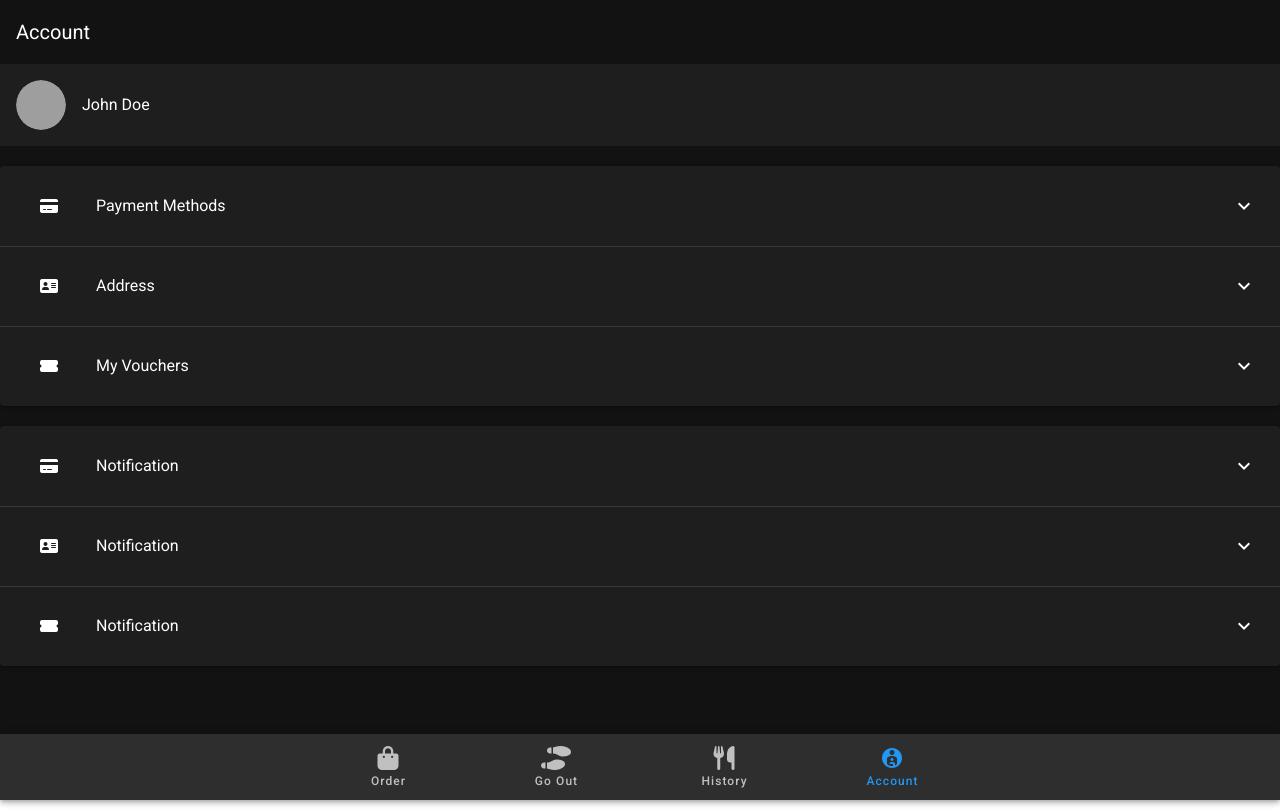
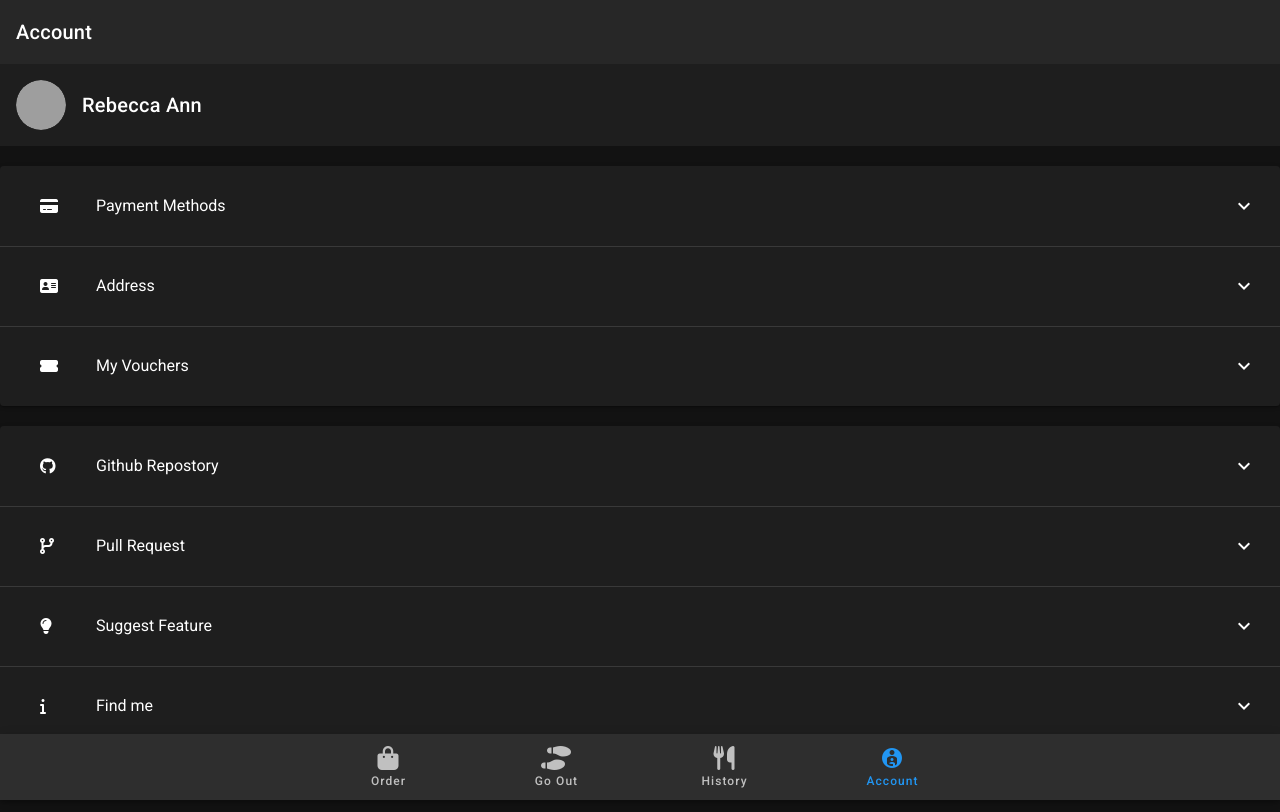
Before and after one commit to Shreyans13/Eats, a Vue app: page /#/account in a window 1280 px wide. Built offline with nearby package versions, Linux system fonts and the light colour scheme; grey boxes are pictures that could not be loaded.

Commit message:
Account view added

```diff
--- a/src/components/TopBar.vue
+++ b/src/components/TopBar.vue
@@ -5,7 +5,8 @@
 				<v-icon>fas fa-street-view</v-icon>
 			</v-btn>
 
-			<v-app-bar-title>Jamshedpur</v-app-bar-title>
+			<!-- <v-app-bar-title>Jamshedpur</v-app-bar-title> -->
+			<v-toolbar-title class="text-h6"> Jamshedpur </v-toolbar-title>
 
 			<template v-slot:extension>
 				<p>ABC`</p>
--- a/src/store/modules/user.js
+++ b/src/store/modules/user.js
@@ -24,6 +24,7 @@ export default {
 	},
 	actions: {
 		updateAddress({ commit }, payload) {
+			console.log(payload);
 			commit("setAddress", payload);
 		},
 	},
--- a/src/views/Account.vue
+++ b/src/views/Account.vue
@@ -1,25 +1,24 @@
 <template>
-	<!-- <v-container> -->
-	<!-- <v-row justify="space-around"> -->
 	<div>
-		<v-app-bar flat color="rgba(0, 0, 0, 0)">
-			<v-toolbar-title>
+		<v-app-bar flat app dark fixed>
+			<v-toolbar-title class="text-h6">
 				Account
 			</v-toolbar-title>
 		</v-app-bar>
 		<v-list>
 			<v-list-item>
 				<v-list-item-avatar size="50">
-					<v-img
-						src="https://cdn.pixabay.com/photo/2020/06/24/19/12/cabbage-5337431_1280.jpg"
-					></v-img>
+					<v-img :src="getUser.img"></v-img>
 				</v-list-item-avatar>
 
 				<v-list-item-content>
-					<v-list-item-title>John Doe</v-list-item-title>
+					<v-list-item-title class="text-h6">{{
+						getUser.name
+					}}</v-list-item-title>
 				</v-list-item-content>
 			</v-list-item>
 		</v-list>
+
 		<v-expansion-panels class="mt-5">
 			<v-expansion-panel v-for="(item, i) in expPanels" :key="i">
 				<v-expansion-panel-header>
@@ -39,24 +38,30 @@
 						rows="1"
 						filled
 						auto-grow
-						:value="getUser.address"
+						:value="address"
+						@click="btnToggle = true"
+						v-model="address"
 					></v-textarea>
-					<!-- <v-btn-toggle> -->
-					<v-btn tile color="success" @click="updateAddress">
+					<v-btn
+						v-if="btnToggle"
+						tile
+						color="success"
+						@click="addressUpdate"
+					>
 						<v-icon left>
 							mdi-pencil
 						</v-icon>
 						Save
 					</v-btn>
-					<!-- </v-btn-toggle> -->
 				</v-expansion-panel-content>
 				<v-expansion-panel-content v-else>
 					{{ item.content }}
 				</v-expansion-panel-content>
 			</v-expansion-panel>
 		</v-expansion-panels>
+
 		<v-expansion-panels class="mt-5">
-			<v-expansion-panel v-for="(item, i) in expPanels" :key="i">
+			<v-expansion-panel v-for="(item, i) in expPanels2" :key="i">
 				<v-expansion-panel-header>
 					<v-list-item>
 						<v-list-item-icon>
@@ -64,35 +69,24 @@
 						</v-list-item-icon>
 						<v-list-item-content>
 							<v-list-item-title>
-								Notification
+								{{ item.header }}
 							</v-list-item-title>
 						</v-list-item-content>
 					</v-list-item>
 				</v-expansion-panel-header>
-				<v-expansion-panel-content v-if="i == 1">
-					<v-textarea
-						rows="1"
-						filled
-						auto-grow
-						:value="getUser.address"
-					></v-textarea>
-					<!-- <v-btn-toggle> -->
-					<v-btn tile color="success" @click="updateAddress">
-						<v-icon left>
-							mdi-pencil
+				<v-expansion-panel-content>
+					{{ item.content }}
+					<!-- <v-btn link text @click="redirect(item.link)">Github</v-btn> -->
+					<v-chip class="ma-2" color="info" label>
+						<v-icon left class="pr-1" small>
+							{{ item.icon }}
 						</v-icon>
-						Save
-					</v-btn>
-					<!-- </v-btn-toggle> -->
-				</v-expansion-panel-content>
-				<v-expansion-panel-content v-else>
-					{{ item.content }}
+						Github
+					</v-chip>
 				</v-expansion-panel-content>
 			</v-expansion-panel>
 		</v-expansion-panels>
 	</div>
-	<!-- </v-row> -->
-	<!-- </v-container> -->
 </template>
 
 <script>
@@ -102,6 +96,32 @@ import { mapActions } from "vuex";
 export default {
 	data: () => ({
 		address: "",
+		expPanels2: [
+			{
+				link: "https://www.github.com",
+				header: "Github Repostory",
+				content: "Find Github Repository at",
+				icon: "fab fa-github",
+			},
+			{
+				link: "https://www.github.com",
+				header: "Pull Request",
+				icon: "fas fa-code-branch",
+				content: "Create a pull request",
+			},
+			{
+				link: "https://www.github.com",
+				header: "Suggest Feature",
+				content: "Create a pull request to suggest some feature",
+				icon: "fas fa-lightbulb",
+			},
+			{
+				link: "https://www.github.com",
+				header: "Find me",
+				content: "You can find me at",
+				icon: "fas fa-info",
+			},
+		],
 		expPanels: [
 			{
 				header: "Payment Methods",
@@ -119,12 +139,26 @@ export default {
 				icon: "fas fa-ticket-alt",
 			},
 		],
+		btnToggle: false,
 	}),
 	computed: {
 		...mapGetters(["getUser"]),
 	},
+	mounted() {
+		this.setAddress();
+	},
 	methods: {
 		...mapActions(["updateAddress"]),
+		setAddress() {
+			this.address = this.getUser.address;
+		},
+		addressUpdate() {
+			this.updateAddress(this.address);
+			this.btnToggle = false;
+		},
+		redirect(link) {
+			window.open(link, "_blank");
+		},
 	},
 };
 </script>
```
